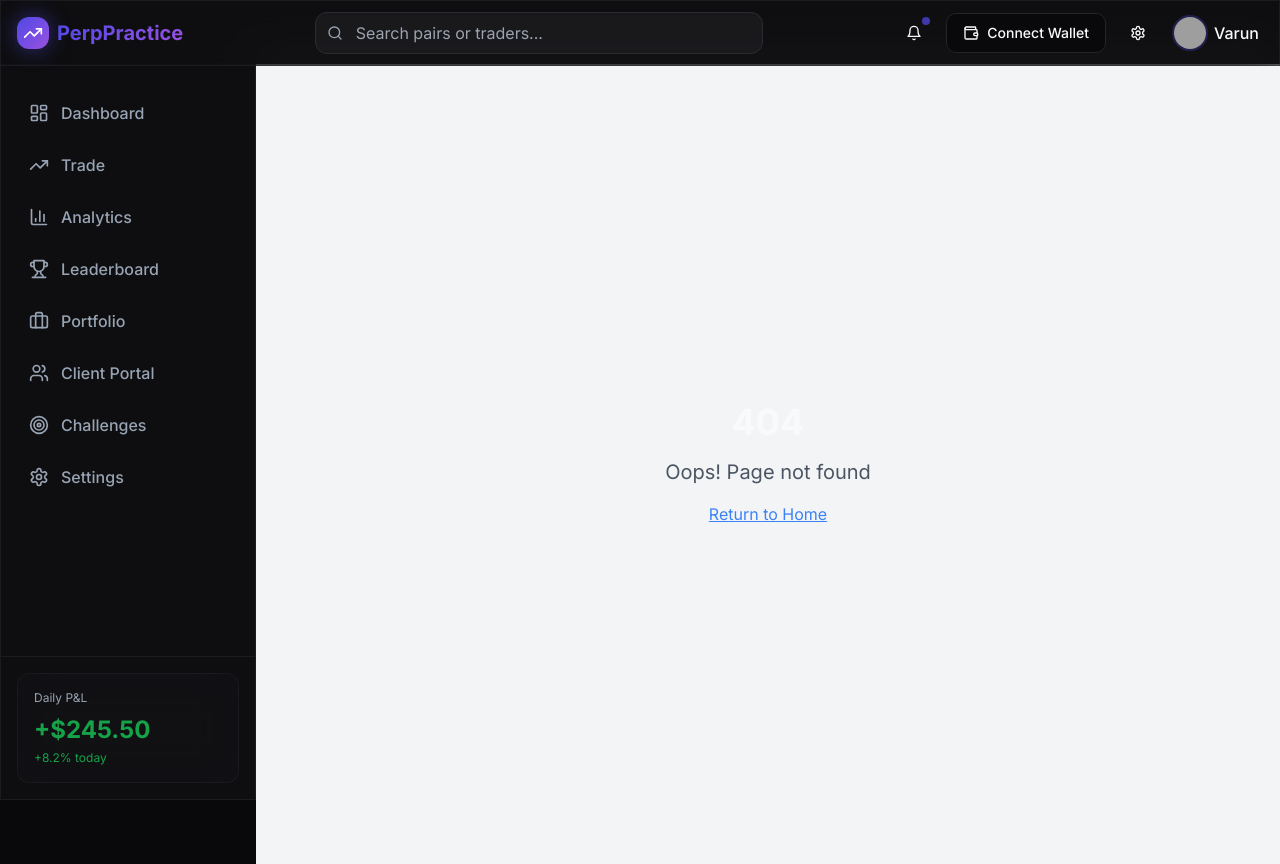
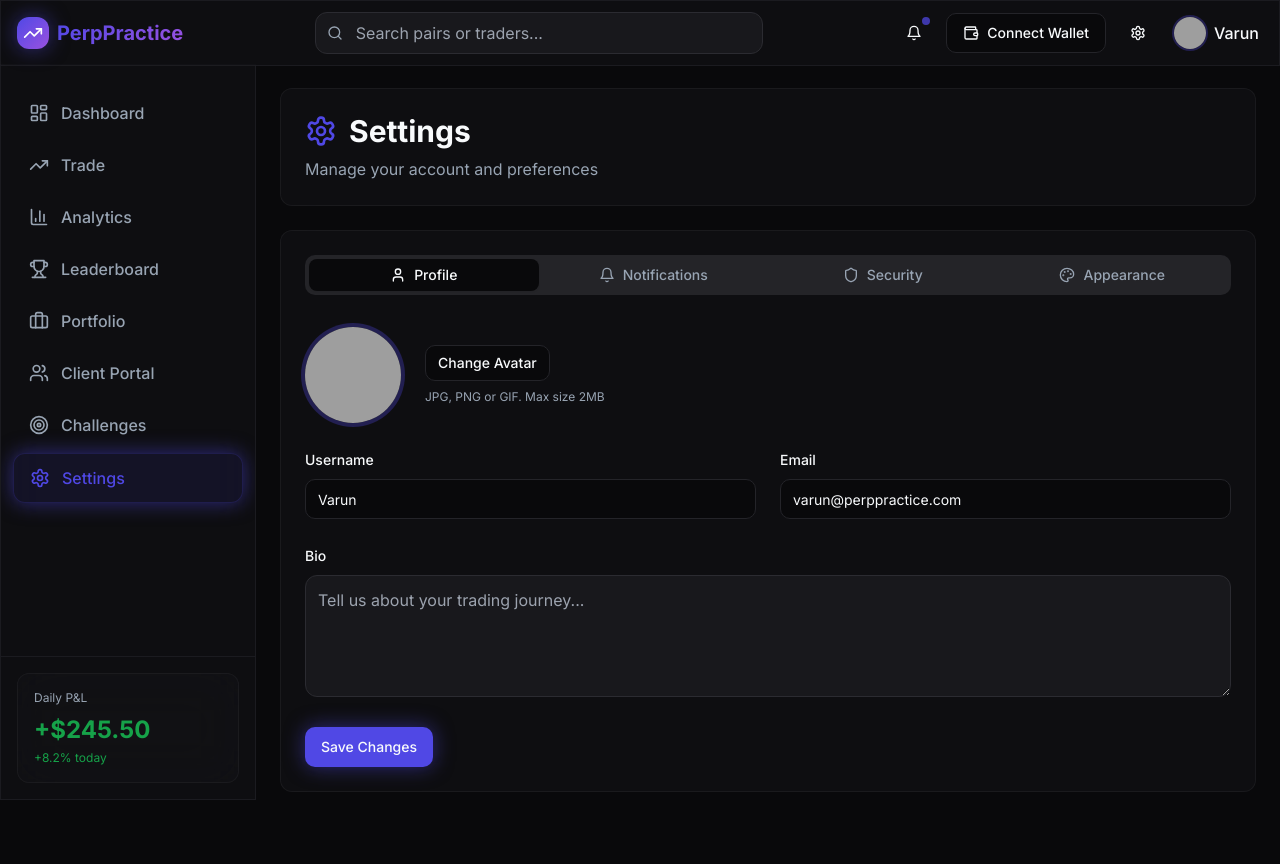
Before and after one commit to ethglobal-38e0q/PaperFi, a React (Vite) app: page /app/settings in a window 1280 px wide. Before the commit this address had no page. After the commit the page ends 800 px from the top, so only its background shows below. Built offline with nearby package versions, Linux system fonts and the light colour scheme; grey boxes are pictures that could not be loaded; the HTML template or start-up script is replaced by a standard one.

Commit message:
fix: navbar overlapping issues

```diff
--- a/src/App.tsx
+++ b/src/App.tsx
@@ -17,6 +17,7 @@ import Settings from "./pages/Settings";
 import Clients from "./pages/Clients";
 import Challenges from "./pages/Challenges";
 import NotFound from "./pages/NotFound";
+import AppLayout from "./pages/app";
 
 const queryClient = new QueryClient();
 
@@ -26,26 +27,27 @@ const App = () => (
       <Toaster />
       <Sonner />
       <BrowserRouter>
-        <div className="min-h-screen w-full">
+        <div className="h-screen w-full">
           <Navbar />
-          <Sidebar />
-          <main className="lg:ml-64 pt-16">
+          <div className="pt-16 h-full">
             <Routes>
               <Route path="/" element={<Landing />} />
               <Route path="/login" element={<Login />} />
               <Route path="/signup" element={<Signup />} />
-              <Route path="/dashboard" element={<Dashboard />} />
-              <Route path="/trade" element={<Trade />} />
-              <Route path="/analytics" element={<Analytics />} />
-              <Route path="/leaderboard" element={<Leaderboard />} />
-              <Route path="/portfolio" element={<Portfolio />} />
-              <Route path="/settings" element={<Settings />} />
-              <Route path="/clients" element={<Clients />} />
-              <Route path="/challenges" element={<Challenges />} />
+              <Route path="/app" element={<AppLayout />}>
+                <Route path="dashboard" element={<Dashboard />} />
+                <Route path="trade" element={<Trade />} />
+                <Route path="analytics" element={<Analytics />} />
+                <Route path="leaderboard" element={<Leaderboard />} />
+                <Route path="portfolio" element={<Portfolio />} />
+                <Route path="settings" element={<Settings />} />
+                <Route path="clients" element={<Clients />} />
+                <Route path="challenges" element={<Challenges />} />
+              </Route>
               {/* ADD ALL CUSTOM ROUTES ABOVE THE CATCH-ALL "*" ROUTE */}
               <Route path="*" element={<NotFound />} />
             </Routes>
-          </main>
+          </div>
         </div>
       </BrowserRouter>
     </TooltipProvider>
--- a/src/components/Navbar.tsx
+++ b/src/components/Navbar.tsx
@@ -11,9 +11,9 @@ const Navbar = () => {
 
   return (
     <nav className="fixed top-0 left-0 right-0 z-50 glass border-b border-border/50">
-      <div className="container mx-auto px-4 h-16 flex items-center justify-between">
+      <div className="px-4 h-16 flex items-center justify-between">
         {/* Logo */}
-        <Link to="/dashboard" className="flex items-center gap-2 group">
+        <Link to="/app/dashboard" className="flex items-center gap-2 group">
           <div className="w-8 h-8 bg-gradient-to-br from-primary to-secondary rounded-lg flex items-center justify-center glow-primary">
             <TrendingUp className="w-5 h-5 text-white" />
           </div>
--- a/src/components/Sidebar.tsx
+++ b/src/components/Sidebar.tsx
@@ -12,14 +12,14 @@ import {
 import { cn } from "@/lib/utils";
 
 const navItems = [
-  { icon: LayoutDashboard, label: "Dashboard", path: "/dashboard" },
-  { icon: TrendingUp, label: "Trade", path: "/trade" },
-  { icon: BarChart3, label: "Analytics", path: "/analytics" },
-  { icon: Trophy, label: "Leaderboard", path: "/leaderboard" },
-  { icon: Briefcase, label: "Portfolio", path: "/portfolio" },
-  { icon: Users, label: "Client Portal", path: "/clients" },
-  { icon: Target, label: "Challenges", path: "/challenges" },
-  { icon: Settings, label: "Settings", path: "/settings" },
+  { icon: LayoutDashboard, label: "Dashboard", path: "/app/dashboard" },
+  { icon: TrendingUp, label: "Trade", path: "/app/trade" },
+  { icon: BarChart3, label: "Analytics", path: "/app/analytics" },
+  { icon: Trophy, label: "Leaderboard", path: "/app/leaderboard" },
+  { icon: Briefcase, label: "Portfolio", path: "/app/portfolio" },
+  { icon: Users, label: "Client Portal", path: "/app/clients" },
+  { icon: Target, label: "Challenges", path: "/app/challenges" },
+  { icon: Settings, label: "Settings", path: "/app/settings" },
 ];
 
 const Sidebar = () => {
@@ -29,7 +29,7 @@ const Sidebar = () => {
   if (isLanding) return null;
 
   return (
-    <aside className="fixed left-0 top-16 bottom-0 w-64 glass border-r border-border/50 hidden lg:flex flex-col">
+    <aside className=" w-64 glass border-r border-border/50 hidden lg:flex flex-col">
       <div className="flex-1 overflow-y-auto py-6">
         <nav className="space-y-1 px-3">
           {navItems.map((item) => {
--- a/src/pages/Landing.tsx
+++ b/src/pages/Landing.tsx
@@ -64,12 +64,12 @@ const Landing = () => {
               Prove your skills and get funded by real clients.
             </p>
             <div className="flex gap-4 justify-center flex-wrap">
-              <Link to="/signup">
+              <Link to="/app/dashboard">
                 <Button size="lg" className="gap-2 glow-primary text-lg px-8">
                   Start Practicing <ArrowRight className="w-5 h-5" />
                 </Button>
               </Link>
-              <Link to="/leaderboard">
+              <Link to="/app/leaderboard">
                 <Button size="lg" variant="outline" className="text-lg px-8">
                   View Leaderboard
                 </Button>
@@ -153,7 +153,7 @@ const Landing = () => {
               <p className="text-xl text-muted-foreground mb-8 max-w-2xl mx-auto">
                 Join thousands of traders improving their skills every day
               </p>
-              <Link to="/signup">
+              <Link to="/app/dashboard">
                 <Button size="lg" className="gap-2 glow-primary text-lg px-8">
                   Get Started Free <Zap className="w-5 h-5" />
                 </Button>
--- /dev/null
+++ b/src/pages/app/index.tsx
@@ -0,0 +1,16 @@
+import Sidebar from "@/components/Sidebar";
+import { Outlet } from "react-router-dom";
+
+const AppLayout = () => {
+  return (
+    <div className="flex h-full">
+      <Sidebar />
+      <main className="flex-1 overflow-auto">
+        <Outlet />
+      </main>
+      {/*<Footer />*/}
+    </div>
+  );
+};
+
+export default AppLayout;
```
Also changed, not shown: 2 other files (tests, documents, lock files or other folders).
